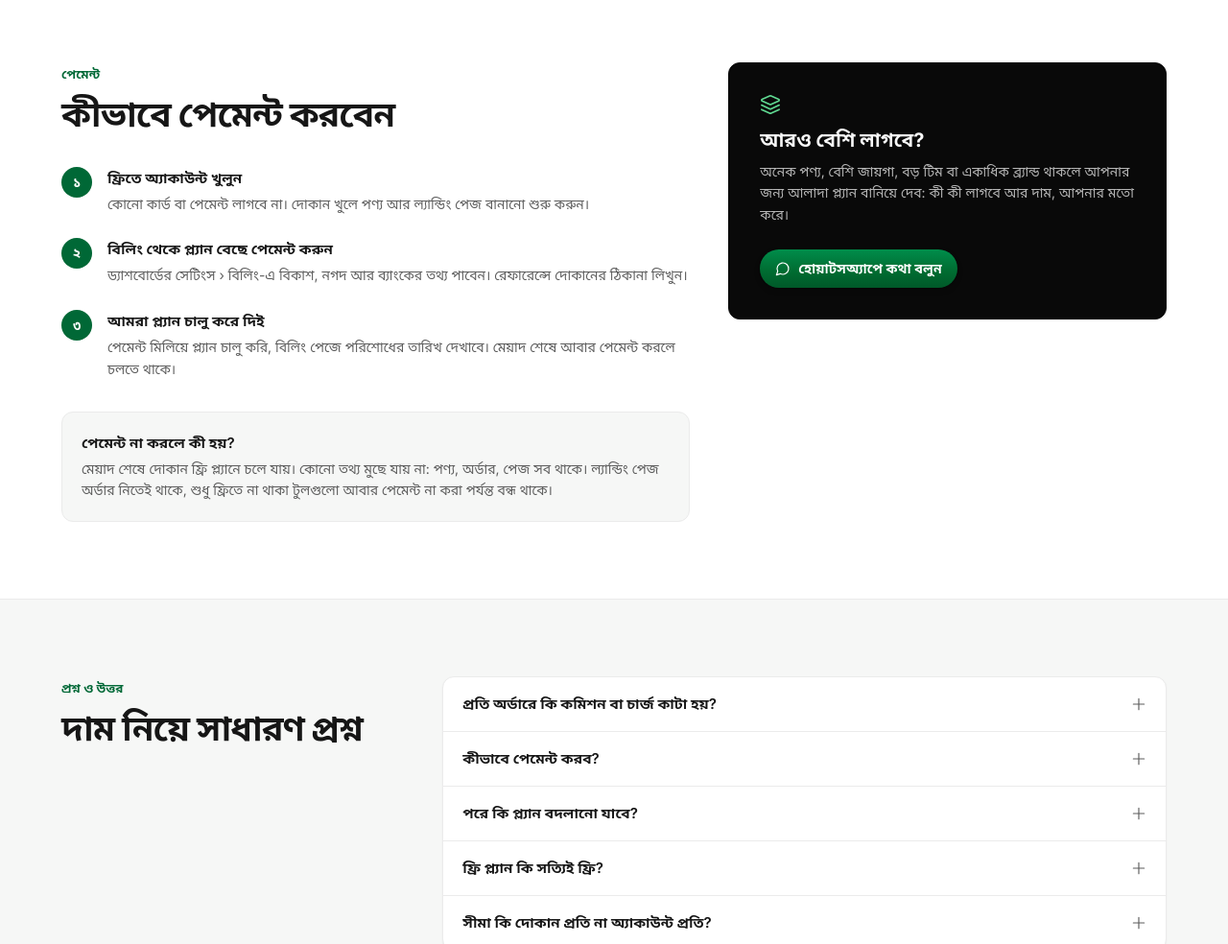
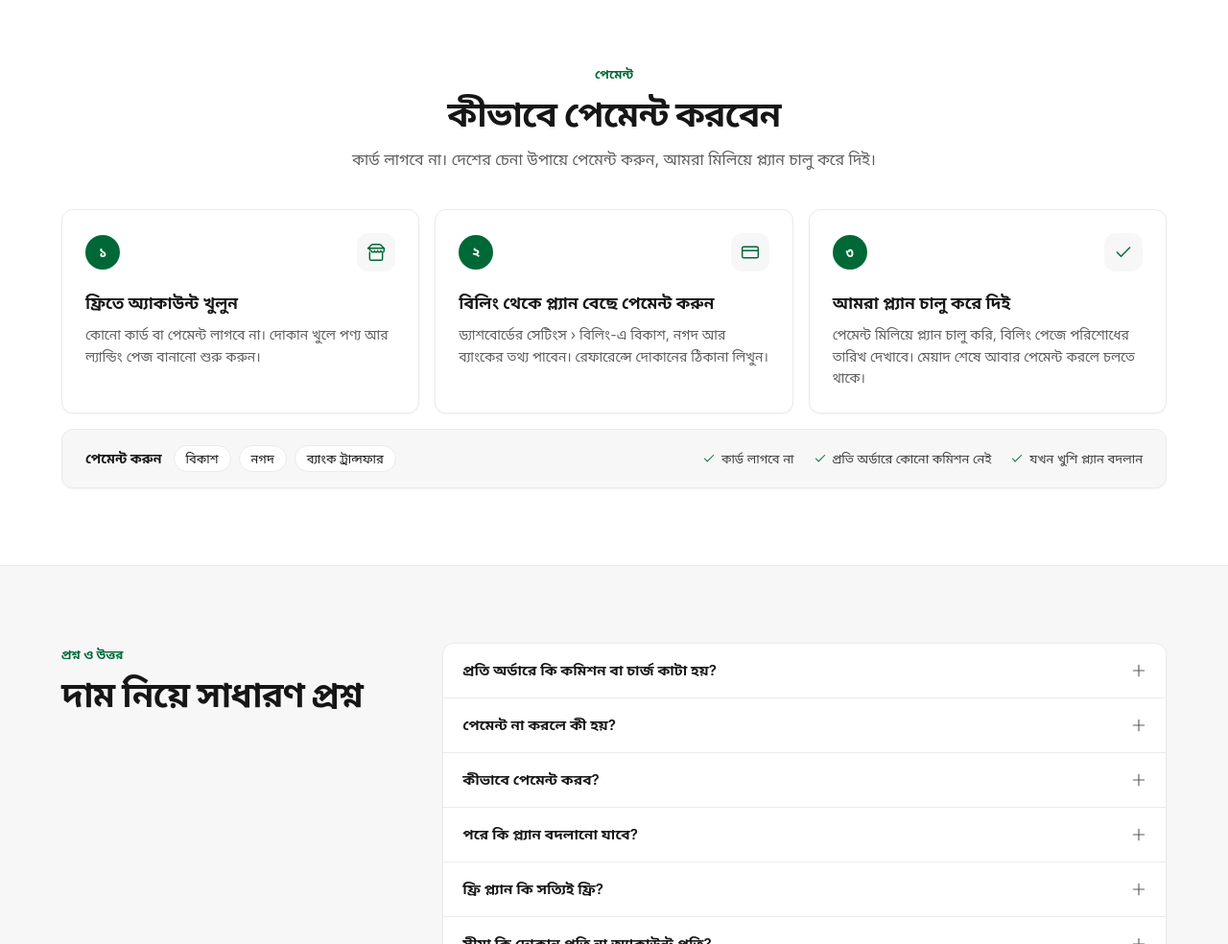
Before and after one commit to developerhasan99/uddokta-studio, an Astro site: page /pricing in a window 1280 px wide. Shown: the part 2660-3644 px from the top of the page at 96% size. Built offline with nearby package versions, Linux system fonts and the light colour scheme; Astro itself is replaced by a stand-in of ours.

Commit message:
Pricing: paying section as three step cards with payment methods; renew answer moved to the FAQ; custom-plan card removed
Co-Authored-By: Claude Opus 5.5 <noreply@anthropic.com>

```diff
--- a/src/components/Pricing.astro
+++ b/src/components/Pricing.astro
@@ -3,7 +3,7 @@
 // Plans come from src/pricing.ts, which mirrors the public plans in the Uddokta console.
 import Layout from "../layouts/Layout.astro";
 import Icon from "./Icon.astro";
-import { SIGNUP_URL, WHATSAPP_URL, BRAND, type Lang } from "../site";
+import { SIGNUP_URL, BRAND, type Lang } from "../site";
 import { plans, tools, included, num, storage } from "../pricing";
 
 interface Props { lang: Lang }
@@ -32,15 +32,12 @@ const t = {
       { title: "বিলিং থেকে প্ল্যান বেছে পেমেন্ট করুন", body: "ড্যাশবোর্ডের সেটিংস › বিলিং-এ বিকাশ, নগদ আর ব্যাংকের তথ্য পাবেন। রেফারেন্সে দোকানের ঠিকানা লিখুন।" },
       { title: "আমরা প্ল্যান চালু করে দিই", body: "পেমেন্ট মিলিয়ে প্ল্যান চালু করি, বিলিং পেজে পরিশোধের তারিখ দেখাবে। মেয়াদ শেষে আবার পেমেন্ট করলে চলতে থাকে।" },
     ],
-    endsTitle: "পেমেন্ট না করলে কী হয়?",
-    endsBody: "মেয়াদ শেষে দোকান ফ্রি প্ল্যানে চলে যায়। কোনো তথ্য মুছে যায় না: পণ্য, অর্ডার, পেজ সব থাকে। ল্যান্ডিং পেজ অর্ডার নিতেই থাকে, শুধু ফ্রিতে না থাকা টুলগুলো আবার পেমেন্ট না করা পর্যন্ত বন্ধ থাকে।",
-    customTitle: "আরও বেশি লাগবে?",
-    customBody: "অনেক পণ্য, বেশি জায়গা, বড় টিম বা একাধিক ব্র্যান্ড থাকলে আপনার জন্য আলাদা প্ল্যান বানিয়ে দেব: কী কী লাগবে আর দাম, আপনার মতো করে।",
-    customCta: "হোয়াটসঅ্যাপে কথা বলুন",
-    customText: "আসসালামু আলাইকুম, আমার দোকানের জন্য কাস্টম প্ল্যান সম্পর্কে জানতে চাই।",
+    payLead: "কার্ড লাগবে না। দেশের চেনা উপায়ে পেমেন্ট করুন, আমরা মিলিয়ে প্ল্যান চালু করে দিই।",
+    payWith: "পেমেন্ট করুন", payFacts: ["কার্ড লাগবে না", "প্রতি অর্ডারে কোনো কমিশন নেই", "যখন খুশি প্ল্যান বদলান"], bank: "ব্যাংক ট্রান্সফার", bkash: "বিকাশ", nagad: "নগদ",
     faqEyebrow: "প্রশ্ন ও উত্তর", faqTitle: "দাম নিয়ে সাধারণ প্রশ্ন",
     faqs: [
       { q: "প্রতি অর্ডারে কি কমিশন বা চার্জ কাটা হয়?", a: "না। যত অর্ডারই আসুক, শুধু প্ল্যানের মাসিক দাম। অর্ডারের টাকা কুরিয়ার থেকে সরাসরি আপনার কাছে যায়।" },
+      { q: "পেমেন্ট না করলে কী হয়?", a: "মেয়াদ শেষে দোকান ফ্রি প্ল্যানে চলে যায়। কোনো তথ্য মুছে যায় না: পণ্য, অর্ডার, পেজ সব থাকে। ল্যান্ডিং পেজ অর্ডার নিতেই থাকে, শুধু ফ্রিতে না থাকা টুলগুলো আবার পেমেন্ট না করা পর্যন্ত বন্ধ থাকে।" },
       { q: "কীভাবে পেমেন্ট করব?", a: "বিকাশ, নগদ বা ব্যাংক ট্রান্সফারে। পুরো তথ্য ড্যাশবোর্ডের সেটিংস › বিলিং-এ আছে। কার্ড লাগবে না।" },
       { q: "পরে কি প্ল্যান বদলানো যাবে?", a: "হ্যাঁ, যখন খুশি। বড় প্ল্যানে গেলে নতুন সীমা আর টুল সঙ্গে সঙ্গে চালু হয়। ছোট প্ল্যানে গেলে তথ্য থাকে, শুধু সীমার বেশি নতুন কিছু যোগ করা যায় না।" },
       { q: "ফ্রি প্ল্যান কি সত্যিই ফ্রি?", a: "হ্যাঁ, কোনো সময়সীমা নেই। ল্যান্ডিং পেজ, অর্ডার আর ভুয়া অর্ডার সুরক্ষা দিয়ে বিক্রি শুরু করুন, প্রস্তুত হলে প্ল্যান নিন।" },
@@ -69,15 +66,12 @@ const t = {
       { title: "Pick a plan in Billing and pay", body: "Settings › Billing in your dashboard shows our bKash, Nagad and bank details. Use your store address as the reference." },
       { title: "We turn your plan on", body: "We match your payment and switch your plan on; Billing shows the paid-until date. Pay again when it ends to keep going." },
     ],
-    endsTitle: "What if I don't renew?",
-    endsBody: "When a paid plan ends, the store moves to the Free plan. Nothing is deleted: products, orders and pages all stay. Landing pages keep taking orders; only tools outside Free pause until you pay again.",
-    customTitle: "Need more?",
-    customBody: "With a large catalogue, more storage, a bigger team or several brands, we'll make a plan just for you: the tools you need, at a price agreed with you.",
-    customCta: "Chat on WhatsApp",
-    customText: "Hi, I'd like to know about a custom plan for my store.",
+    payLead: "No card needed. Pay the way you already do, and we match it and switch your plan on.",
+    payWith: "Pay with", payFacts: ["No card needed", "No commission on orders", "Change plan any time"], bank: "Bank transfer", bkash: "bKash", nagad: "Nagad",
     faqEyebrow: "FAQ", faqTitle: "Common questions about pricing",
     faqs: [
       { q: "Do you take a commission or fee per order?", a: "No. However many orders you get, you pay only the plan's monthly price. Order money goes from the courier straight to you." },
+      { q: "What if I don't renew?", a: "When a paid plan ends, the store moves to the Free plan. Nothing is deleted: products, orders and pages all stay. Landing pages keep taking orders; only tools outside Free pause until you pay again." },
       { q: "How do I pay?", a: "By bKash, Nagad or bank transfer. The details are in Settings › Billing in your dashboard. No card needed." },
       { q: "Can I change plan later?", a: "Yes, any time. Moving up turns the new limits and tools on at once. Moving down keeps your data; you just can't add more than the new limits." },
       { q: "Is the Free plan really free?", a: "Yes, with no time limit. Start selling with landing pages, orders and fake-order protection, and take a plan when you're ready." },
@@ -193,31 +187,33 @@ const home = lang === "en" ? "/en/" : "/";
   </section>
 
   <section class="py-16 sm:py-20">
-    <div class="section grid gap-10 lg:grid-cols-12">
-      <div class="lg:col-span-7">
+    <div class="section">
+      <div class="text-center">
         <p class="eyebrow">{t.payEyebrow}</p>
         <h2 class="section-title mt-2">{t.payTitle}</h2>
-        <ol class="mt-8 space-y-6">
-          {t.paySteps.map((s, i) => (
-            <li class="flex gap-4">
-              <span class="shrink-0 inline-flex items-center justify-center w-8 h-8 rounded-full bg-primary text-white text-sm font-bold">{num(i + 1, lang)}</span>
-              <div><h3 class="font-semibold">{s.title}</h3><p class="mt-1 text-sm text-muted leading-relaxed">{s.body}</p></div>
-            </li>
-          ))}
-        </ol>
-        <div class="mt-8 rounded-box border border-rule bg-paper-2 p-5">
-          <h3 class="font-semibold">{t.endsTitle}</h3>
-          <p class="mt-1 text-sm text-muted leading-relaxed">{t.endsBody}</p>
+        <p class="section-lead mx-auto">{t.payLead}</p>
+      </div>
+      <ol class="mt-10 grid gap-4 md:grid-cols-3">
+        {t.paySteps.map((s, i) => (
+          <li class="card relative p-6">
+            <div class="flex items-center justify-between">
+              <span class="inline-flex items-center justify-center w-9 h-9 rounded-full bg-primary text-white text-sm font-bold">{num(i + 1, lang)}</span>
+              <span class="inline-flex items-center justify-center w-10 h-10 rounded-box bg-paper-2 text-primary"><Icon name={["store", "card", "check"][i]} size={20} /></span>
+            </div>
+            <h3 class="mt-5 text-[17px] font-semibold">{s.title}</h3>
+            <p class="mt-2 text-sm text-muted leading-relaxed">{s.body}</p>
+          </li>
+        ))}
+      </ol>
+      <div class="mt-4 card bg-paper-2 px-6 py-4 flex flex-col gap-3 md:flex-row md:items-center md:justify-between">
+        <div class="flex flex-wrap items-center gap-2 text-sm">
+          <span class="font-semibold mr-1">{t.payWith}</span>
+          {[t.bkash, t.nagad, t.bank].map((m) => <span class="inline-flex items-center h-7 px-3 rounded-full bg-paper border border-rule text-[13px] font-medium">{m}</span>)}
         </div>
+        <ul class="flex flex-wrap gap-x-5 gap-y-1.5 text-[13px] text-ink-2">
+          {t.payFacts.map((f) => <li class="inline-flex items-center gap-1.5"><Icon name="check" size={14} class="text-primary" />{f}</li>)}
+        </ul>
       </div>
-      <aside class="lg:col-span-5">
-        <div class="card p-6 sm:p-8 bg-frame text-frame-muted border-frame">
-          <Icon name="layers" size={22} class="text-frame-active" />
-          <h2 class="mt-3 text-xl font-bold text-frame-ink">{t.customTitle}</h2>
-          <p class="mt-2 text-sm leading-relaxed">{t.customBody}</p>
-          <a href={`${WHATSAPP_URL}?text=${encodeURIComponent(t.customText)}`} target="_blank" rel="noopener" class="btn btn-primary mt-6"><Icon name="message" size={16} />{t.customCta}</a>
-        </div>
-      </aside>
     </div>
   </section>
 
```
